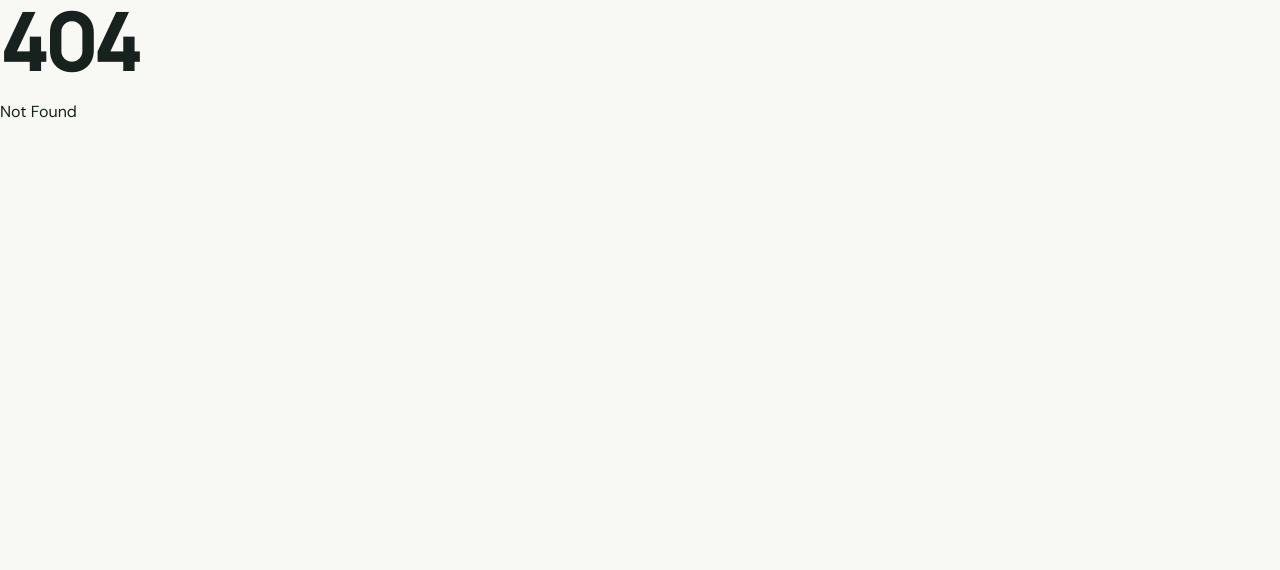
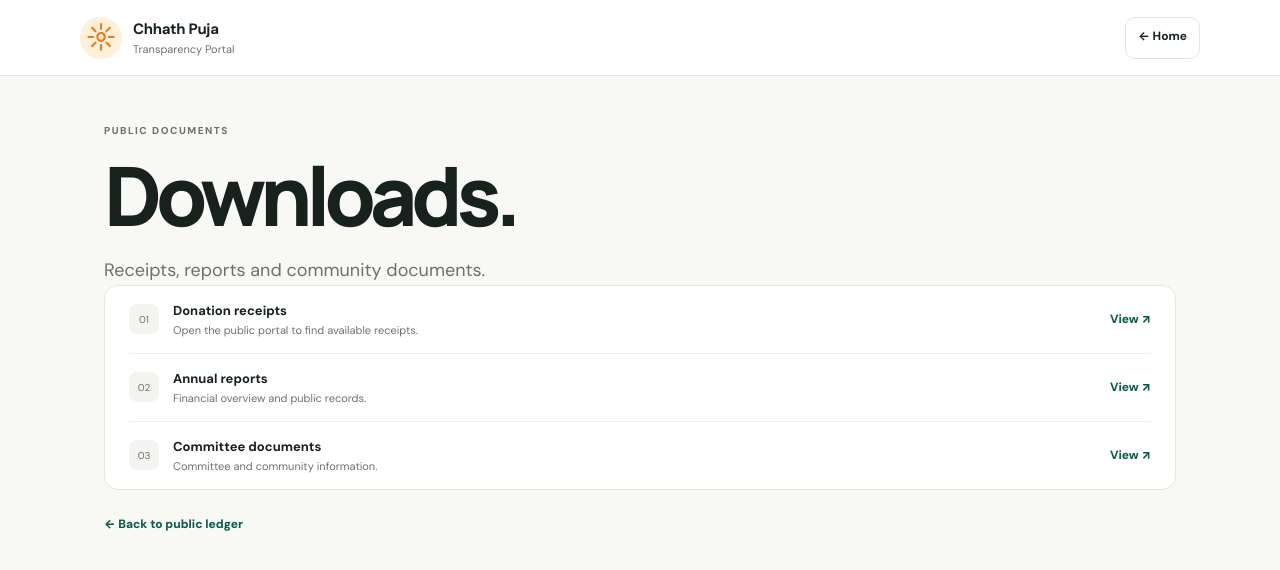
Before and after one commit to ashutoshroli/Public-v7, a SvelteKit app: page /downloads in a window 1280 px wide. Before the commit this address had no page. Shown: the top 570 px of the page. Built offline with nearby package versions, Linux system fonts and the light colour scheme.

Commit message:
Import V7 frontend: add src/routes/downloads/+page.svelte

```diff
--- /dev/null
+++ b/src/routes/downloads/+page.svelte
@@ -0,0 +1,3 @@
+<svelte:head><title>Downloads — Chhath Puja</title></svelte:head>
+<header class="topbar"><a class="brand" href="/"><span class="sun">☼</span><span><strong>Chhath Puja</strong><small>Transparency Portal</small></span></a><a class="language" href="/">← Home</a></header>
+<main class="page"><p class="eyebrow">PUBLIC DOCUMENTS</p><h1>Downloads.</h1><p class="lede">Receipts, reports and community documents.</p><section class="records"><article class="record"><span class="rank">01</span><div class="record-main"><strong>Donation receipts</strong><small>Open the public portal to find available receipts.</small></div><a class="text-link" href="/">View ↗</a></article><article class="record"><span class="rank">02</span><div class="record-main"><strong>Annual reports</strong><small>Financial overview and public records.</small></div><a class="text-link" href="/">View ↗</a></article><article class="record"><span class="rank">03</span><div class="record-main"><strong>Committee documents</strong><small>Committee and community information.</small></div><a class="text-link" href="/">View ↗</a></article></section><a class="back-link" href="/">← Back to public ledger</a></main>
```
